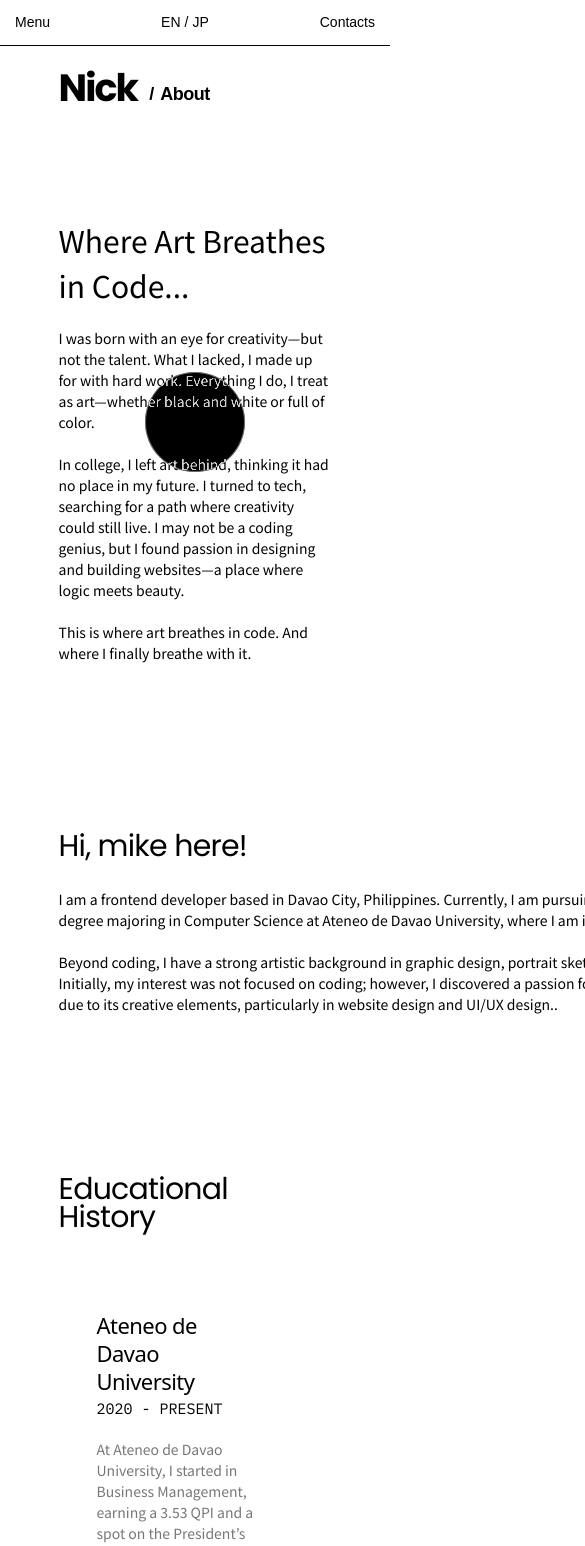
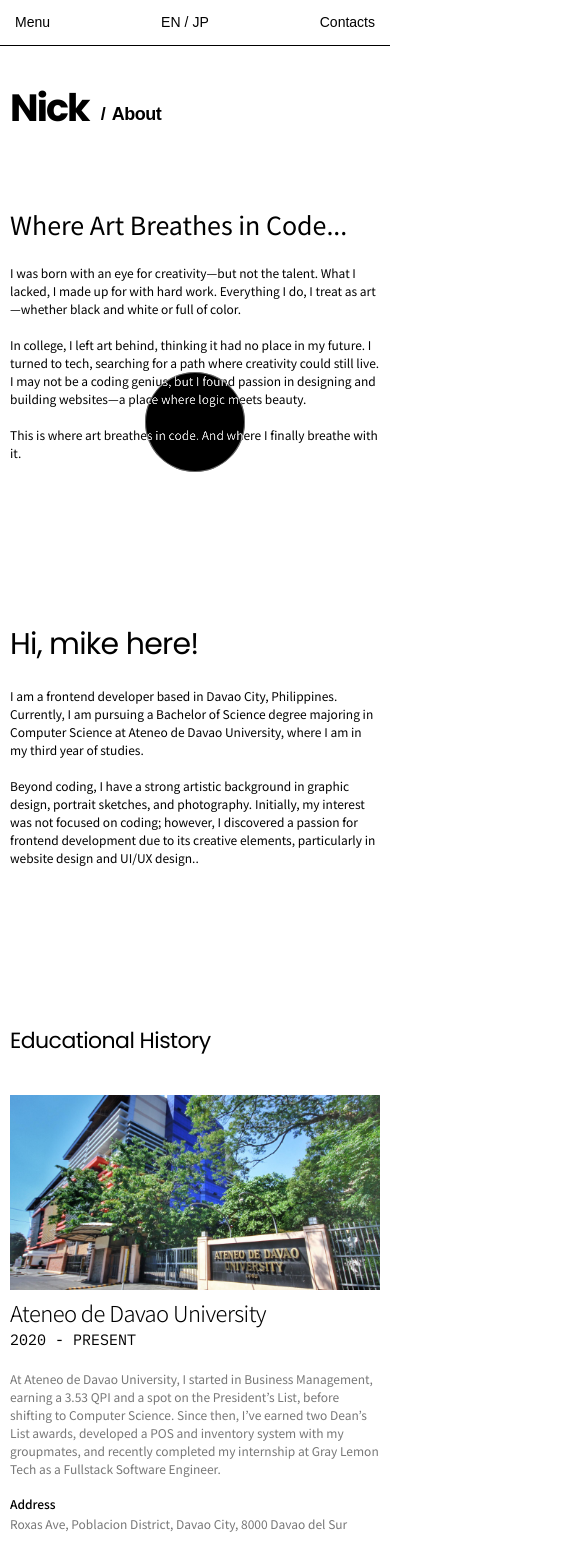
Before and after one commit to mnsling/portfolio_v1, a React (Vite) app: page /about in a window 390 px wide. Shown: the top 1546 px of the page, 585 px wide, since content can reach past the window. Built offline with nearby package versions, Linux system fonts and the light colour scheme; a web font is replaced by a local one.

Commit message:
responsive about page

```diff
--- a/src/components/section/educ.jsx
+++ b/src/components/section/educ.jsx
@@ -3,22 +3,26 @@ import { educationData } from '../data/educdata'
 
 const EducationalHistory = () => {
   return (
-    <div className='w-full flex flex-col gap-20 justify-end'>
-      <h1 className='font-poppins text-[30px] leading-7 tracking-tight'>
-        Educational<br />History
+    <div className='w-full flex flex-col gap-10 md:gap-20 justify-end'>
+      <h1 className='font-poppins text-[22px] md:text-[30px] leading-7 tracking-tight'>
+        Educational History
       </h1>
-      <div className='pl-[38px] flex flex-col gap-20'>
+      <div className='h-full xl:pl-[38px] flex flex-col gap-20 lg:pl-[38px]'>
         {educationData.map((edu, index) => (
           <div
             key={index}
-            className='w-full h-[435px] flex gap-32'
+            className='w-full h-full flex flex-col gap-2 lg:flex-row lg:gap-10'
           >
-            <div className='w-[440px] h-full flex flex-col gap-4'>
+            <div
+              className='w-full h-[50vw] bg-cover bg-center lg:hidden'
+              style={{ backgroundImage: `url(${edu.image})` }}
+            />
+            <div className='w-full h-fit flex flex-col gap-4'>
               <div className='flex flex-col leading-7'>
-                <h1 className='text-[22px] font- tracking-tight'>{edu.school}</h1>
+                <h1 className='text-[22px] font-noto font-light tracking-tight'>{edu.school}</h1>
                 <h1 className='text-[15px] font-ibmmono'>{edu.period}</h1>
               </div>
-              <p className='text-[14px] text-[#777777] font-noto'>{edu.description}</p>
+              <p className='text-[12px] md:text-[14px] text-[#777777] font-noto'>{edu.description}</p>
               <div className='flex flex-col gap-1'>
                 <div className='flex flex-col leading-5'>
                   <h1 className='text-[12px] font-noto font-medium'>Address</h1>
@@ -43,7 +47,7 @@ const EducationalHistory = () => {
               </div>
             </div>
             <div
-              className='w-[900px] h-[90%] bg-cover bg-center'
+              className='hidden lg:block w-full h-[90%] bg-cover bg-center'
               style={{ backgroundImage: `url(${edu.image})` }}
             />
           </div>
--- a/src/components/section/hobby.jsx
+++ b/src/components/section/hobby.jsx
@@ -4,19 +4,19 @@ import { hobbiesData } from '../data/hobbydata'
 const Hobbies = () => {
   return (
     <div className='w-full flex flex-col gap-5 justify-end pb-40'>
-      <div className='w-full flex flex-col gap-20'>
-        <h1 className='font-poppins text-[30px] leading-7 tracking-tight'>
-          Life Outside<br />Tech
+      <div className='w-full flex flex-col gap-5 md:gap-20'>
+        <h1 className='font-poppins text-[22px] md:text-[30px] leading-7 tracking-tight'>
+          Life Outside Tech 6/6
         </h1>
-        <div className='w-full flex gap-20'>
-          <p className='w-[440px] font-noto text-[14px] pl-[38px]'>
+        <div className='w-full flex flex-col md:flex-row gap-5 lg:gap-10'>
+          <p className='w-full md:w-[440px] lg:w-[600px] xl:w-[400px] font-noto text-[14px] lg:pl-[38px]'>
             A glimpse of my human side—beyond the digital and into the part of me that still feels, learns, and grows in a world moving fast toward the future.
           </p>
-          <div className='w-[902px] grid grid-cols-2 gap-x-20 gap-y-10'>
+          <div className='w-full xl:w-[902px] grid grid-cols-1 xl:grid-cols-2 gap-x-5 gap-y-10'>
             {hobbiesData.map((hobby, index) => (
               <div key={index} className='flex flex-col gap-3'>
                 <div
-                  className='w-[431px] h-[215px] bg-center bg-cover'
+                  className='w-full h-[50vw] md:h-[30vw] lg:h-[26vw] xl:h-[12vw] bg-center bg-cover'
                   style={{ backgroundImage: `url(${hobby.image})` }}
                 />
                 <div className='flex flex-col gap-2'>
--- a/src/pages/about.jsx
+++ b/src/pages/about.jsx
@@ -13,8 +13,8 @@ const about = () => {
       exit={{ opacity: 0, y: -20 }}
       transition={{ duration: 0.5 }}
     >
-      <div className='flex pt-[90px] justify-center'>
-        <div className='w-[70%] flex flex-col gap-28'>
+      <div className='w-full flex pt-[110px] md:px-[40px] md:justify-center'>
+        <div className='w-full xl:w-[70%] flex flex-col gap-20 md:gap-40 px-[10px]'>
           <div className='w-full h-fit flex items-end'>
             <Link to="/" className='text-[38px] font-poppins font-bold tracking-tighter leading-9'>Nick</Link>
             <p className='font-ibm font-bold text-[18px] leading-6 ml-[12px] mr-[6px]'>/</p>
@@ -22,9 +22,9 @@ const about = () => {
           </div>
           <div className='flex flex-col gap-40'>
             <div className='w-full flex justify-end'>
-              <div className='w-[500px] flex flex-col gap-5 justify-end'>
-                <h1 className='font-noto text-[30px]'>Where Art Breathes in Code...</h1>
-                <p className='font-noto text-[14px]'>I was born with an eye for creativity—but not the talent. What I lacked, I made up for with hard work.
+              <div className='w-full md:w-[450px] flex flex-col gap-5 justify-end'>
+                <h1 className='font-noto text-[25px] md:text-[30px]'>Where Art Breathes in Code...</h1>
+                <p className='font-noto text-[12px] md:text-[14px]'>I was born with an eye for creativity—but not the talent. What I lacked, I made up for with hard work.
                   Everything I do, I treat as art—whether black and white or full of color.<br /><br />In college, I left art behind,
                   thinking it had no place in my future. I turned to tech, searching for a path where creativity could still
                   live. I may not be a coding genius, but I found passion in designing and building websites—a place where
@@ -32,9 +32,9 @@ const about = () => {
               </div>
             </div>
             <div className='w-full flex flex-col items-start gap-40'>
-              <div className='w-[700px] flex flex-col gap-5 justify-end'>
+              <div className='w-full md:w-[700px] flex flex-col gap-5 justify-end'>
                 <h1 className='font-poppins text-[30px] tracking-tight'>Hi, mike here!</h1>
-                <p className='font-noto text-[14px]'>I am a frontend developer based in Davao City, Philippines. Currently,
+                <p className='font-noto text-[12px] md:text-[14px]'>I am a frontend developer based in Davao City, Philippines. Currently,
                   I am pursuing a Bachelor of Science degree majoring in Computer Science at Ateneo de Davao University, where I am in my third year of studies.<br /><br />
                   Beyond coding, I have a strong artistic background in graphic design, portrait sketches, and photography. Initially, my interest was not focused
                   on coding; however, I discovered a passion for frontend development due to its creative elements, particularly in website design and UI/UX design..</p>
```
